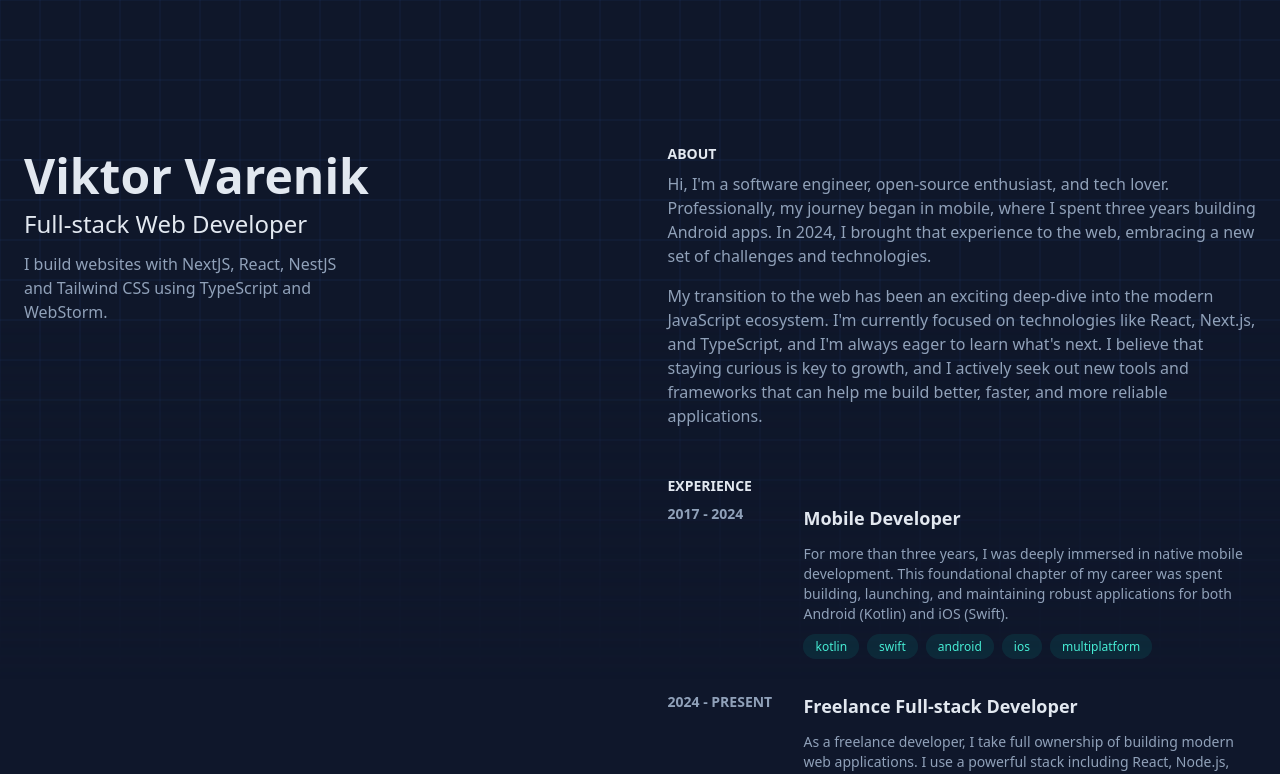
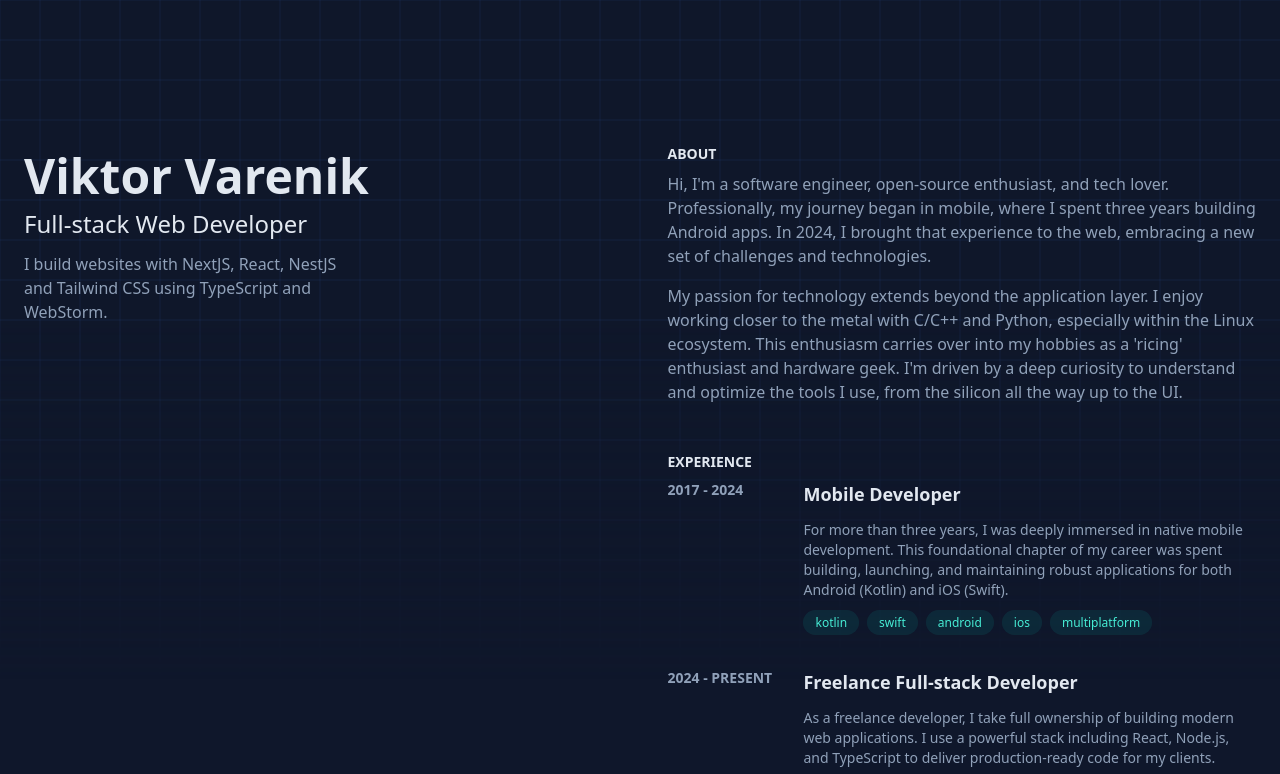
Before and after one commit to kotleni/kotleni.github.io, a Next.js app: page / in a window 1280 px wide. Shown: the top 774 px of the page. Built offline with nearby package versions, Linux system fonts and the light colour scheme.

Commit message:
chore: update about me description

```diff
--- a/src/app/page.tsx
+++ b/src/app/page.tsx
@@ -38,13 +38,12 @@ function AboutPart() {
                 technologies.
             </p>
             <p className="mb-4">
-                My transition to the web has been an exciting deep-dive into the
-                modern JavaScript ecosystem. I'm currently focused on
-                technologies like React, Next.js, and TypeScript, and I'm always
-                eager to learn what's next. I believe that staying curious is
-                key to growth, and I actively seek out new tools and frameworks
-                that can help me build better, faster, and more reliable
-                applications.
+                My passion for technology extends beyond the application layer.
+                I enjoy working closer to the metal with C/C++ and Python,
+                especially within the Linux ecosystem. This enthusiasm carries
+                over into my hobbies as a 'ricing' enthusiast and hardware geek.
+                I'm driven by a deep curiosity to understand and optimize the
+                tools I use, from the silicon all the way up to the UI.
             </p>
         </>
     );
```
